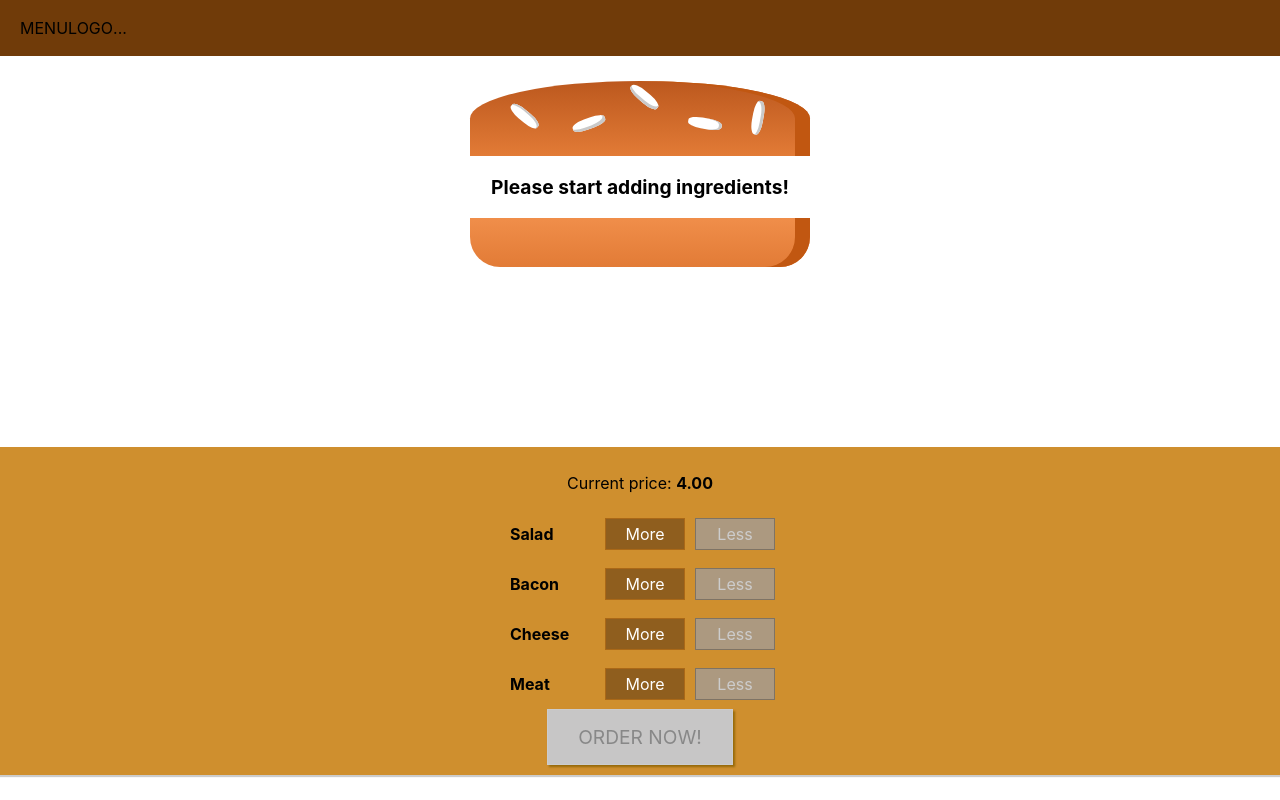
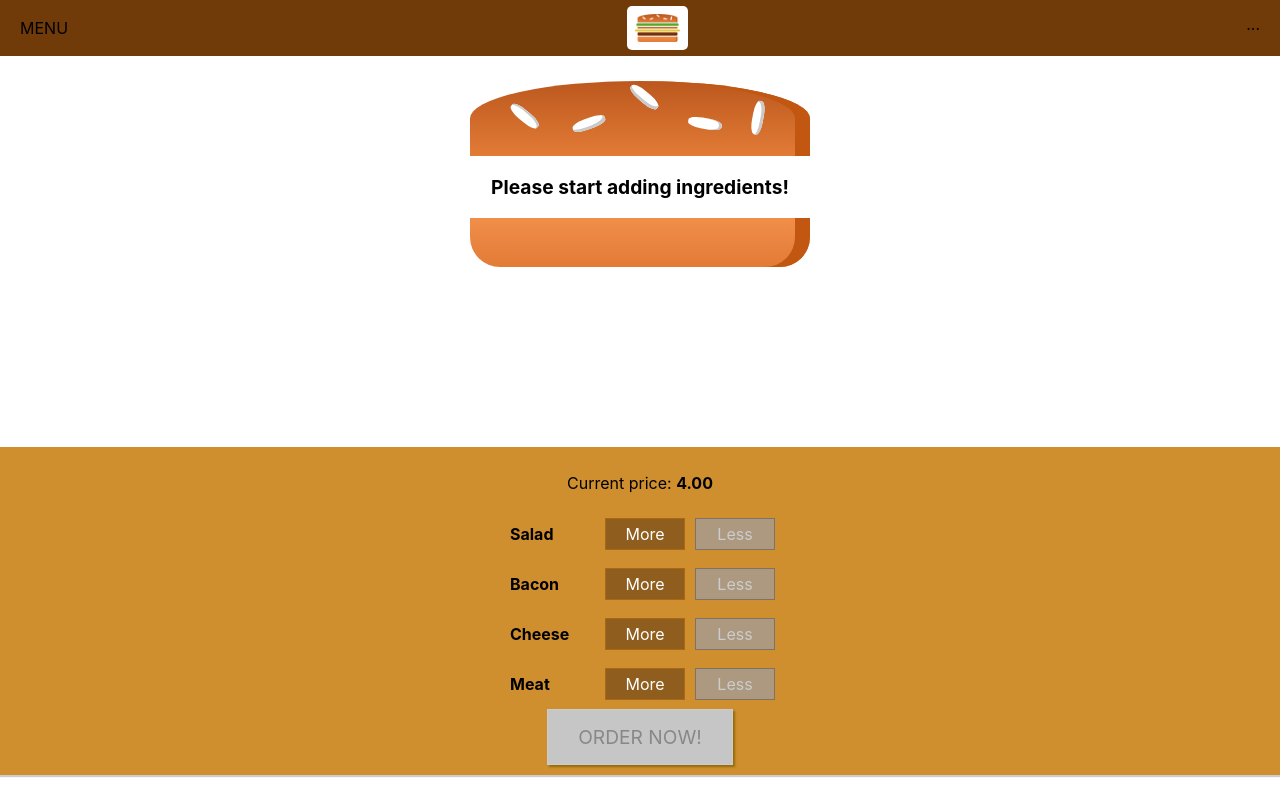
Before and after one commit to Yohandel/burger-builder, a React app: page / in a window 1280 px wide. Built offline with nearby package versions, Linux system fonts and the light colour scheme.

Commit message:
Toolbar container finished Navigation items uncompleted

```diff
--- a/src/Components/Burger/BuildControls/BuildControls.css
+++ b/src/Components/Burger/BuildControls/BuildControls.css
@@ -7,10 +7,7 @@
     box-shadow: 0 2px 1px #ccc;
     margin: auto;
     padding: 10px 0;
-
 }
-
-
 
 .OrderButton {
     background-color: #DAD735;
--- /dev/null
+++ b/src/Components/Logo/Logo.css
@@ -0,0 +1,11 @@
+.Logo{
+    background-color: white;
+    padding: 8px;
+    height: 80%;
+    box-sizing: border-box;
+    border-radius: 5px;
+}
+
+.Logo img{
+    height: 100%;
+}
--- a/src/Components/Logo/Logo.js
+++ b/src/Components/Logo/Logo.js
@@ -0,0 +1,11 @@
+import React from 'react';
+import burgerLogo from '../../assets/Images/burger-logo.png'
+import classes from './Logo.css'
+
+const logo = (props) => (
+    <div className='Logo'>
+        <img src={burgerLogo}/>
+    </div>
+);
+
+export default logo;
--- a/src/Components/Navigation/Toolbar/Toolbar.css
+++ b/src/Components/Navigation/Toolbar/Toolbar.css
@@ -14,5 +14,5 @@
 }
 
 .Toolbar nav{
-    width: 100%;
+    height:50%;
 }
--- a/src/Components/Navigation/Toolbar/Toolbar.js
+++ b/src/Components/Navigation/Toolbar/Toolbar.js
@@ -1,10 +1,11 @@
 import React from 'react';
 import classes from './Toolbar.css'
+import Logo from '../../Logo/Logo'
 
 const toolbar = (props) => (
     <header className='Toolbar'>
         <div>MENU</div>
-        <div>LOGO</div>
+        <Logo/>
         <nav>
             ...
         </nav>
```
Also changed, not shown: src/Components/Navigation/NavigationItems/NavigationItems.js (added, +9 -0 lines).
